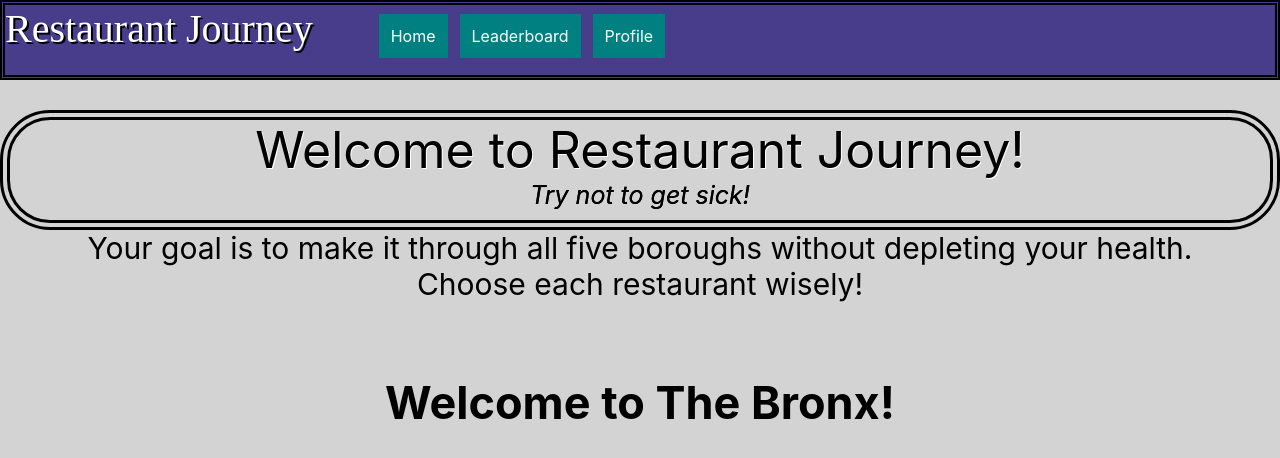
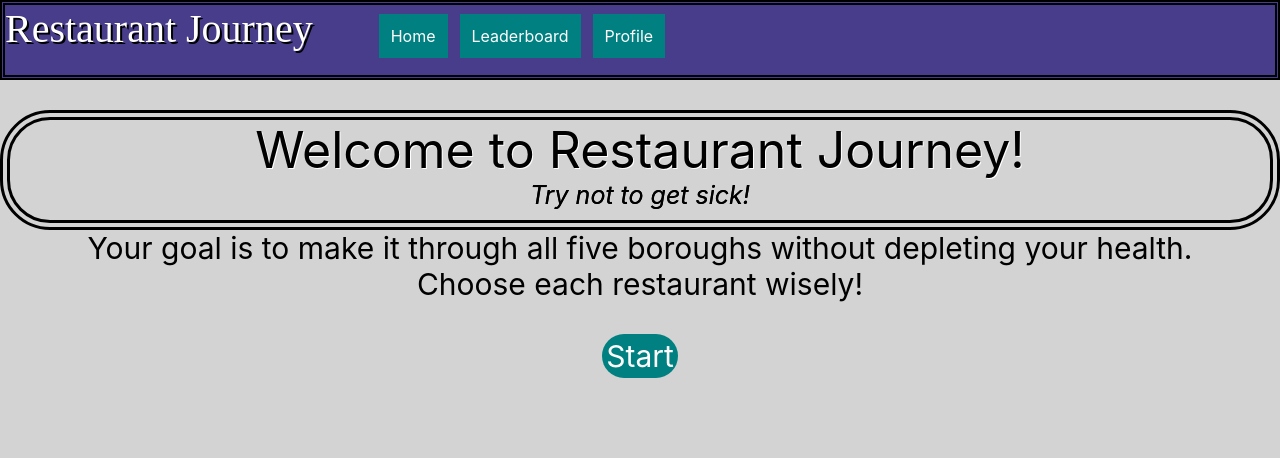
Before and after one commit to NinjaEagle/restaurant-journey-app-frontend, a React (Create React App) app in the folder my-project-client/: page / in a window 1280 px wide. Shown: the top 458 px of the page. Built offline with nearby package versions, Linux system fonts and the light colour scheme.

Commit message:
continues to set up routes

```diff
--- a/my-project-client/src/App.js
+++ b/my-project-client/src/App.js
@@ -5,6 +5,9 @@ import './App.css';
 import LoginPage from  '../src/container/LoginPage';
 import Home from "../src/container/Home"
 import NavBar from "./container/NavBar";
+import Bronx from "./components/Bronx"
+import Scoreboard from "./components/Scoreboard"
+import Profile from "./components/Profile"
 import { BrowserRouter as Router, Route, Link } from 'react-router-dom';
 
 
@@ -17,6 +20,9 @@ function App() {
 
             <NavBar component={NavBar}/>
             <Route exact path="/" component={Home}></Route>
+            <Route path="/bronx" component={Bronx}></Route>
+            <Route path="/profile" component={Profile}></Route>
+            <Route path="/leaderboard" component={Scoreboard}></Route>
             <Route path="/login" component={LoginPage}></Route>
       </header>
     </div>
--- /dev/null
+++ b/my-project-client/src/components/Profile.js
@@ -0,0 +1,12 @@
+import React, {Component} from "react"
+
+export default class Profile extends Component {
+
+    render() {
+        return(
+            <div>
+
+            </div>
+        )
+    }
+}
--- a/my-project-client/src/container/Home.js
+++ b/my-project-client/src/container/Home.js
@@ -1,6 +1,6 @@
 import React, {Component} from "react"
 import { NavLink } from 'react-router-dom';
-import Bronx from "../components/Bronx";
+
 
 
 
@@ -20,7 +20,7 @@ export default class Home extends Component {
                 Choose each restaurant wisely!
                 <br></br>
                 <br></br>
-                <NavLink to="/bronx" component={Bronx} className="start-button"> Start </NavLink>
+                <NavLink to="/bronx" className="start-button"> Start </NavLink>
             </div>
         )
     }
```
